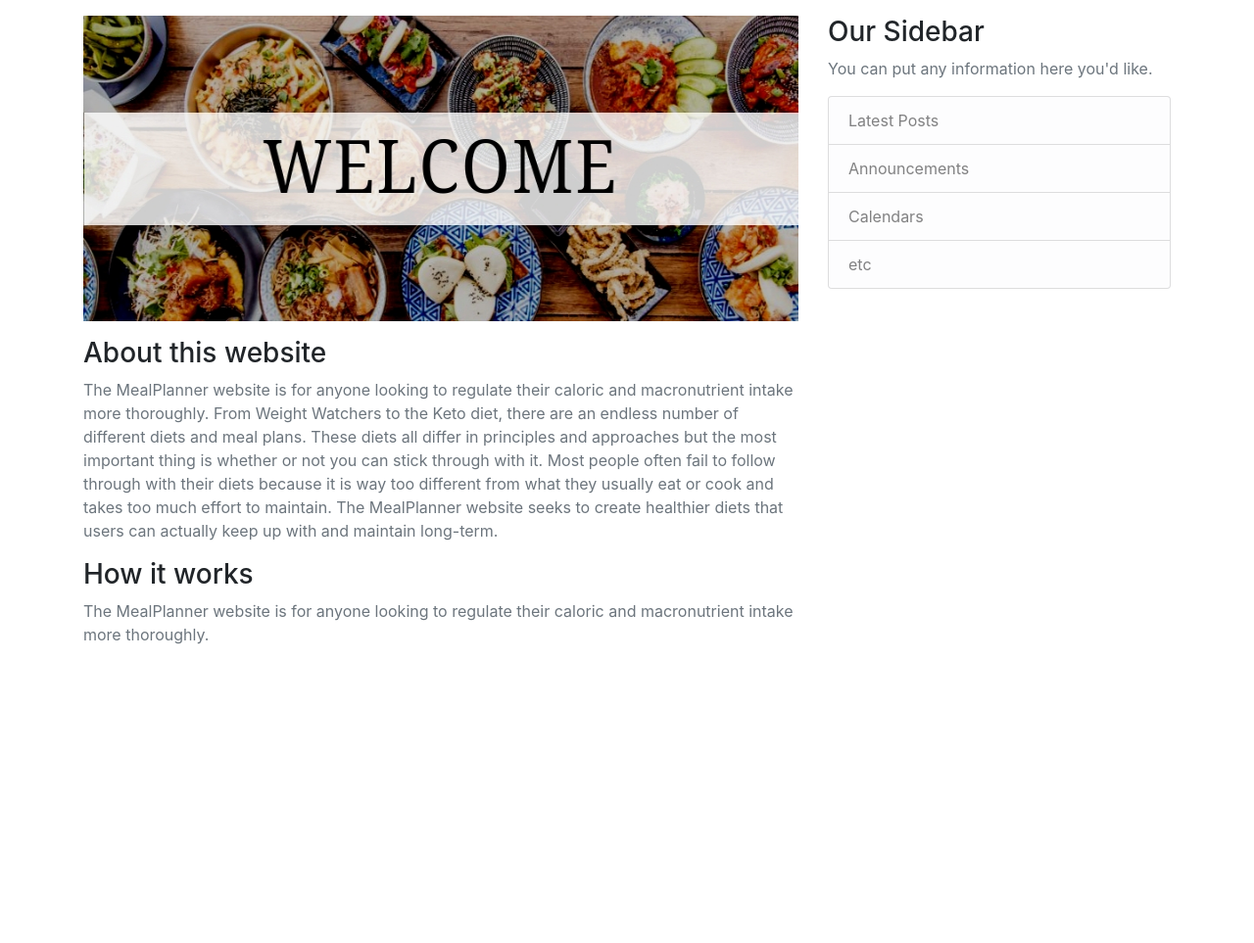
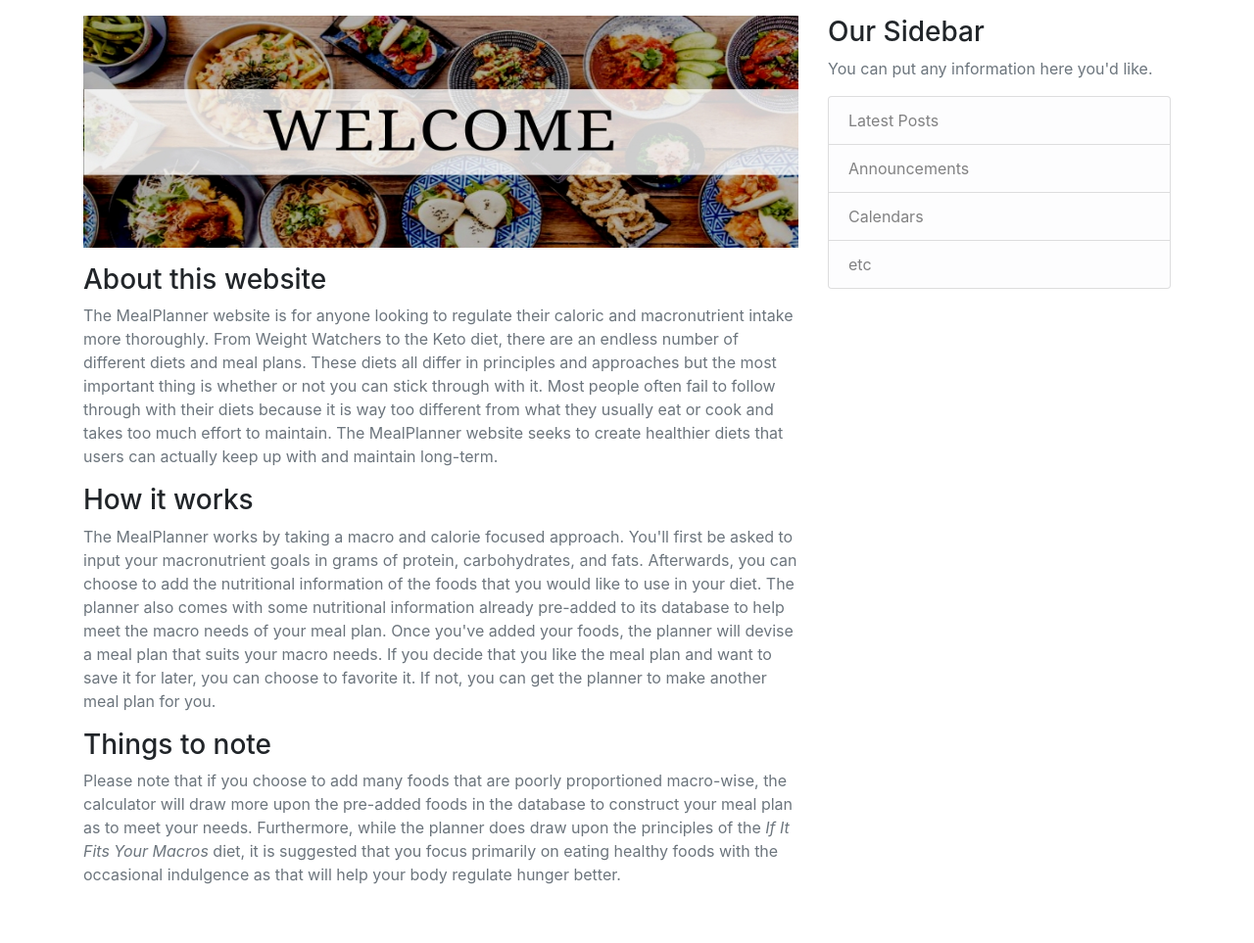
Before and after one commit to dn6dm/MealPlanner, a Django app: page / in a window 1280 px wide. Shown: the part 56-1019 px from the top of the page at 98% size. Before the commit the page ends 714 px from the top, so only its background shows below. Run offline with Django 3.2, Linux system fonts and the light colour scheme; parts of the project's set-up code (start-up, migrations or seed data) failed here and were passed over; some libraries are stand-ins or nearby versions.

Commit message:
Completed home page information

```diff
--- a/planner/templates/planner/home.html
+++ b/planner/templates/planner/home.html
@@ -1,7 +1,7 @@
 {% extends "planner/base.html" %}
 {% block content %}
 {% load static %}
-<img src="{% static 'images/banner.jpg' %}" class="img-fluid h-50 w-100" alt="Responsive image">
+<img src="{% static 'images/banner.jpg' %}" class="img-fluid h-25 w-100" alt="Responsive image">
 <h3 class="mt-3">About this website</h3>
 <p class="text-muted">The MealPlanner website is for anyone looking to regulate their caloric and macronutrient intake
     more thoroughly. From Weight Watchers to the Keto diet, there are an endless number of different diets and meal
@@ -10,6 +10,17 @@
     from what they usually eat or cook and takes too much effort to maintain. The MealPlanner website seeks to create
     healthier diets that users can actually keep up with and maintain long-term.</p>
 <h3>How it works</h3>
-<p class="text-muted">The MealPlanner website is for anyone looking to regulate their caloric and macronutrient intake
-    more thoroughly.</p>
+<p class="text-muted">The MealPlanner works by taking a macro and calorie focused approach. You'll first be
+    asked to input your macronutrient goals in grams of protein, carbohydrates, and fats. Afterwards, you can choose to
+    add the nutritional information of the foods that you would like to use in your diet. The planner also comes with
+    some nutritional information already pre-added to its database to help meet the macro needs of your meal plan. Once
+    you've added your foods, the planner will devise a meal plan that suits your macro needs. If you decide that you
+    like the meal plan and want to save it for later, you can choose to favorite it. If not, you can get the planner to
+    make another meal plan for you.</p>
+<h3>Things to note</h3>
+<p class="text-muted">Please note that if you choose to add many foods that are poorly proportioned macro-wise, the
+    calculator will draw more upon the pre-added foods in the database to construct your meal plan as to meet your
+    needs. Furthermore, while the planner does draw upon the principles of the <em>If It Fits Your Macros</em> diet, it
+    is suggested that you focus primarily on eating healthy foods with the occasional indulgence as that will help your
+    body regulate hunger better.</p>
 {% endblock content %}
```
